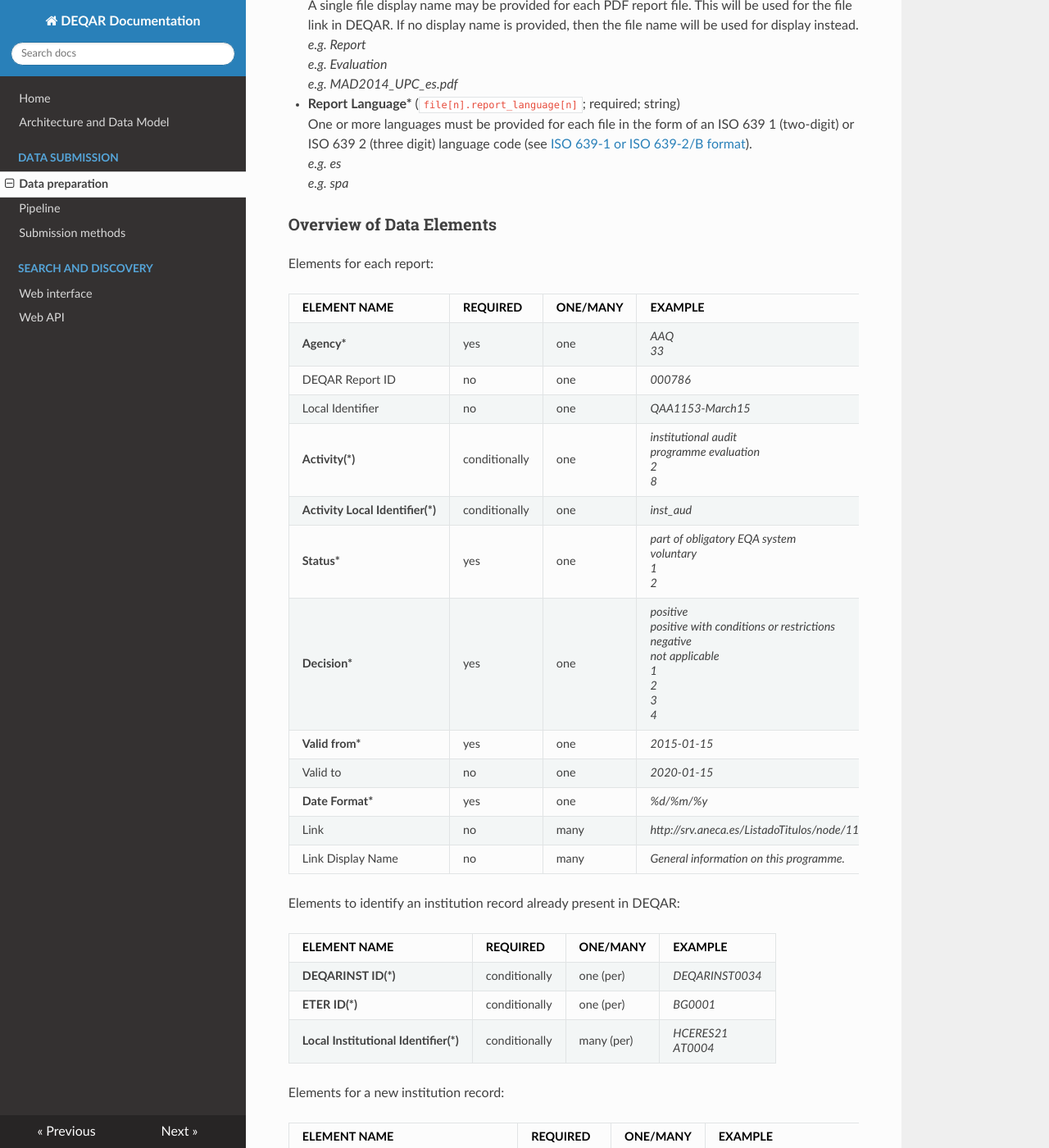
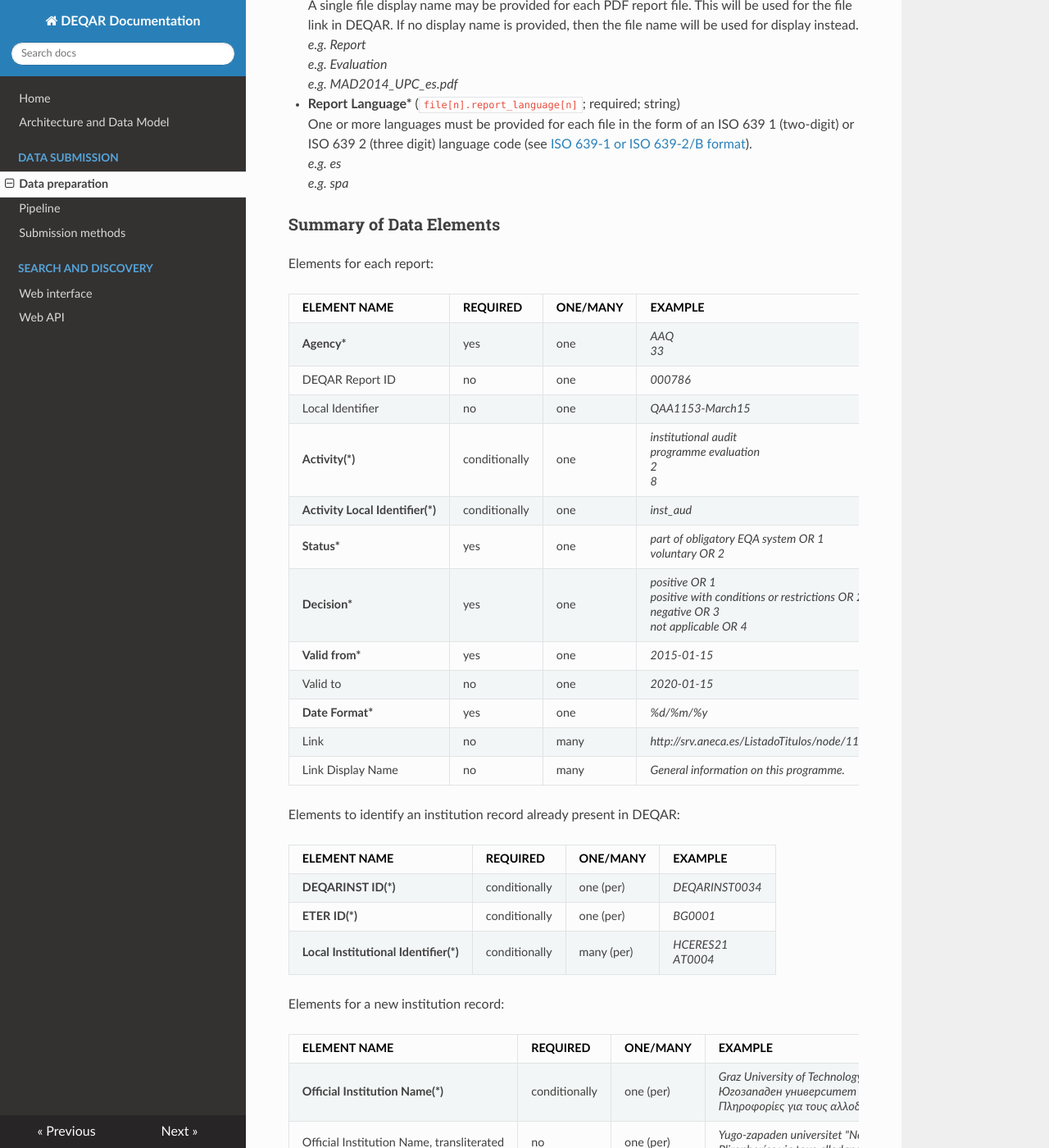
Before and after one commit to EQAR/deqar-docs, an MkDocs documentation site: the page built from docs/submission_object_fields.md, in a window 1280 px wide and 1400 px high, scrolled down 9389 px. Shown: the whole window at 82% size. Built offline with MkDocs 1.6.1, drawn with Linux system fonts in a browser that asks for light colours; nearby versions of some CDN libraries; old or Windows-style settings are respelled for this version of MkDocs; some of the changed text lies outside the part shown.

Commit message:
Update submission_object_fields.md

```diff
--- a/docs/submission_object_fields.md
+++ b/docs/submission_object_fields.md
@@ -249,7 +249,7 @@ One or more languages must be provided for each file in the form of an ISO 639 1
 *e.g. es*
 *e.g. spa*
 
-### Overview of Data Elements
+### Summary of Data Elements
 
 Elements for each report:
 
@@ -260,8 +260,8 @@ Elements for each report:
    |Local Identifier                             |no           |one       |*QAA1153-March15*       |
    |**Activity(\*)**                             |conditionally|one       |*institutional audit*<br>*programme evaluation*<br>*2*<br>*8*|
    |**Activity Local Identifier(\*)**            |conditionally|one       |*inst_aud*              |
-   |**Status\***                                 |yes          |one       |*part of obligatory EQA system*<br>*voluntary*<br>*1*<br>*2*<br>|
-   |**Decision\***                               |yes	       |one       |*positive*<br>*positive with conditions or restrictions*<br>*negative*<br>*not applicable*<br>*1*<br>*2*<br>*3*<br>*4*|
+   |**Status\***                                 |yes          |one       |*part of obligatory EQA system OR 1*<br>*voluntary OR 2*|
+   |**Decision\***                               |yes	       |one       |*positive OR 1*<br>*positive with conditions or restrictions OR 2*<br>*negative OR 3*<br>*not applicable OR 4*|
    |**Valid from\***                             |yes          |one       |*2015-01-15*            |
    |Valid to                                     |no           |one       |*2020-01-15*            |
    |**Date Format\***                            |yes          |one       |*%d/%m/%y*              |
@@ -287,7 +287,7 @@ Elements for a new institution record:
    |**Institution Country(\*)**                  |conditionally|many (per)|*BG*<br>*BGR*           |
    |Institution City                             |no           |many (per)|*Sofia*                 |
    |Institution Latitude<br>Institution Longitude|no           |many (per)|*48,208,356; 1,636,776* |
-   |Institution QF-EHEA Level                    |no           |many (per)|*short cycle*<br>*first cycle*<br>*second cycle*<br>*third cycle*<br>*0*<br>*1*<br>*2*<br>*3*|
+   |Institution QF-EHEA Level                    |no           |many (per)|*short cycle OR 0*<br>*first cycle OR 1*<br>*second cycle OR 2*<br>*third cycle OR 3*|
    |**Institutional Website(\*)**                |conditionally|one (per) |*http://www.swu.bg*     |
 
 Elements to describe programmes:
@@ -301,7 +301,7 @@ Elements to describe programmes:
    |Programme Qualification Alternative          |no           |many (per)|*Master of Medicine*    |
    |Programme Country                            |no           |many (per)|*BE*<br>*BEL*           |
    |Programme NQF Level                          |no           |one (per) |*level 6*<br>*level 7*  |
-   |Programme QF-EHEA Level                      |no           |one (per) |*short cycle*<br>*first cycle*<br>*second cycle*<br>*third cycle*<br>*0*<br>*1*<br>*2*<br>*3*|
+   |Programme QF-EHEA Level                      |no           |one (per) |*short cycle OR 0*<br>*first cycle OR 1*<br>*second cycle OR 2*<br>*third cycle OR 3*|
 
 Elements for report files:
 
```
